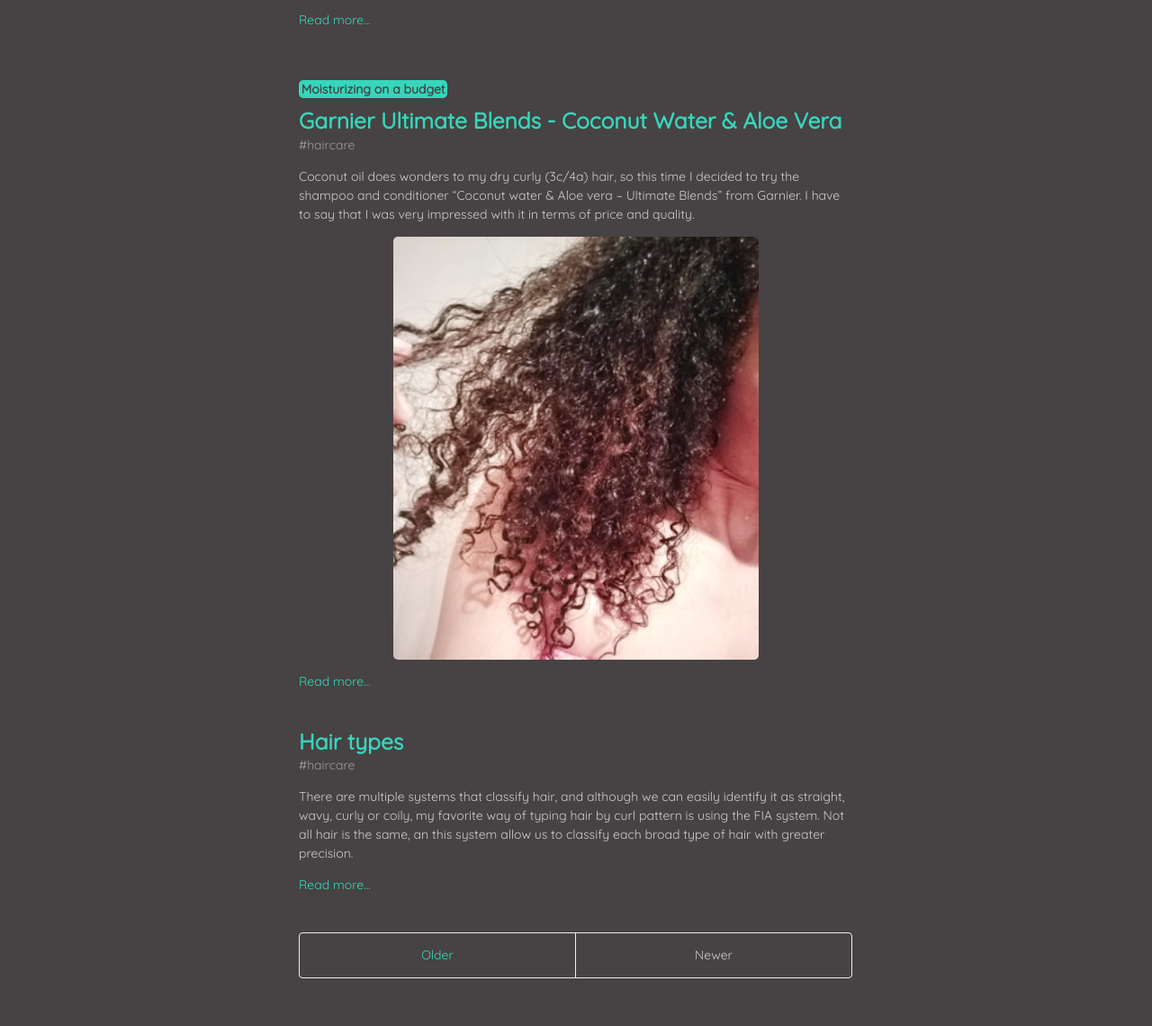
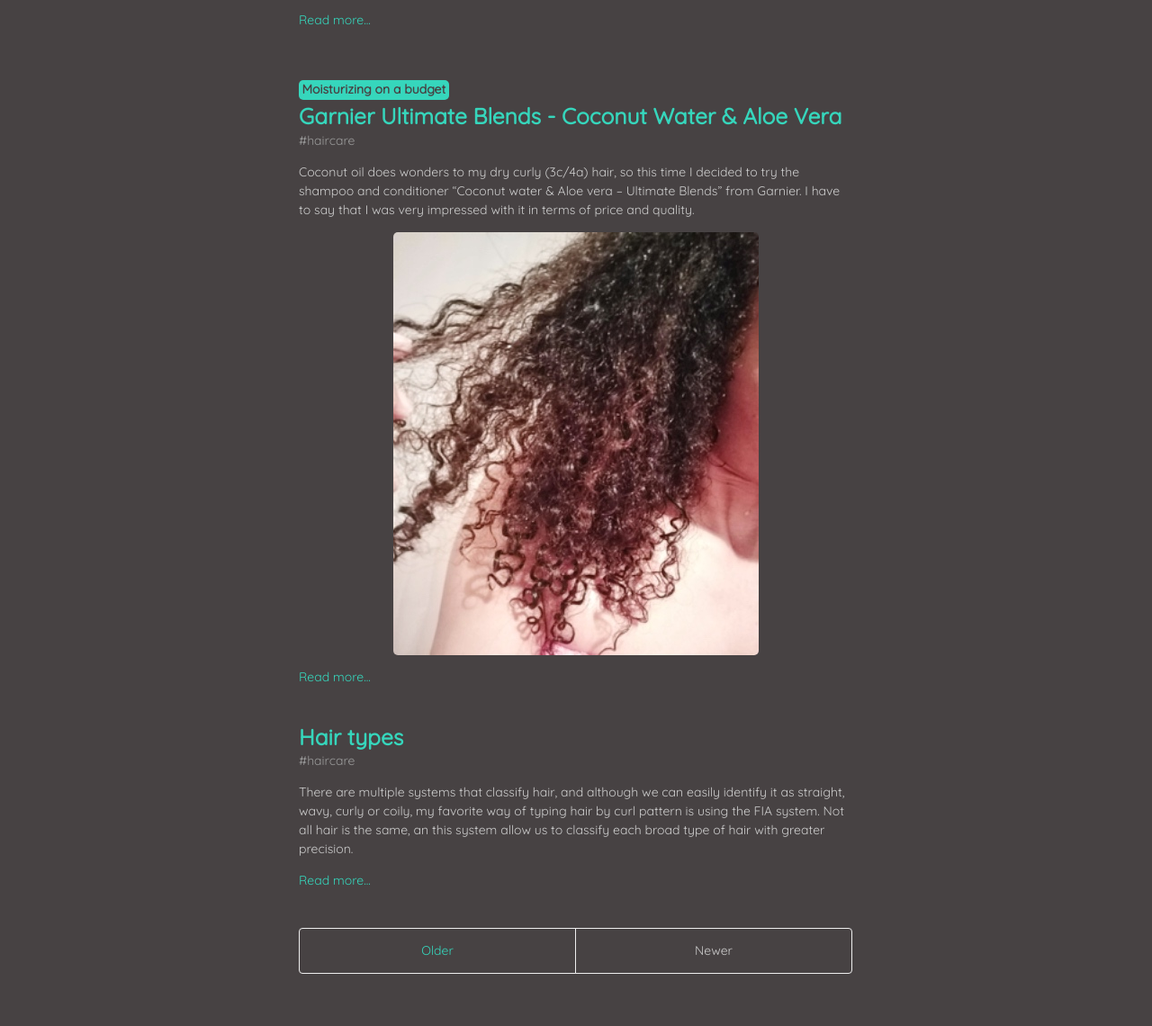
Before and after one commit to curlylab/curlylab.github.io, a Jekyll site: the page built from index.html, in a window 1280 px wide. Shown: the part 936-2076 px from the top of the page at 90% size. Built offline with Jekyll 4.4.1, drawn with Linux system fonts in a browser that asks for light colours; the list of posts is cut into pages by our own code.

Commit message:
Update style.css

```diff
--- a/public/css/style.css
+++ b/public/css/style.css
@@ -360,16 +360,16 @@ tbody tr:nth-child(odd) th {
 }
 
 .post-tags {
-  padding-top: 0.1rem;
-  padding-left: 0.2rem;
-  padding-right: 0.2rem;
-  padding-bottom: 0.1rem;
+  padding-top: 0.15rem;
+  padding-left: 0.25rem;
+  padding-right: 0.25rem;
+  padding-bottom: 0.15rem;
   display: inline-block;
   /*border: 0.1rem;*/
   background-color: #36D6BC;
   color: #474243;
   border-radius: 5px;
-  margin-bottom: 0.75rem;
+  margin-bottom: 0.3rem;
 }
 
 .related {
```
